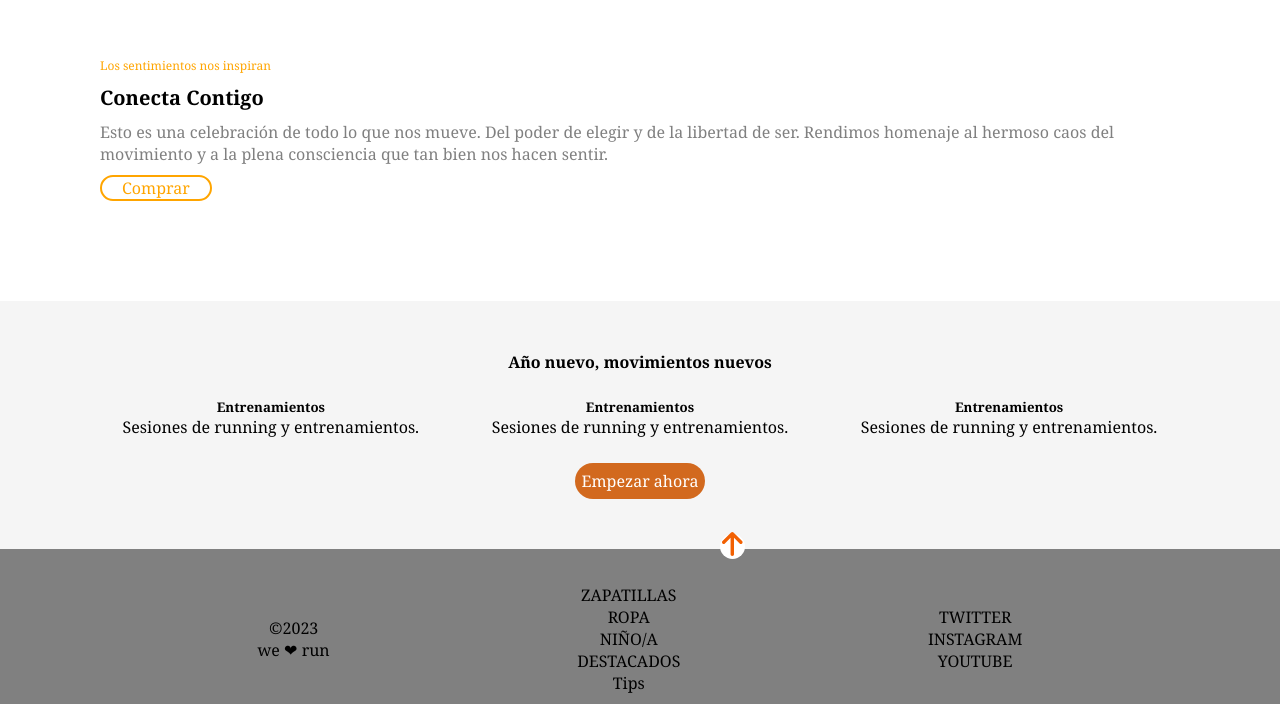
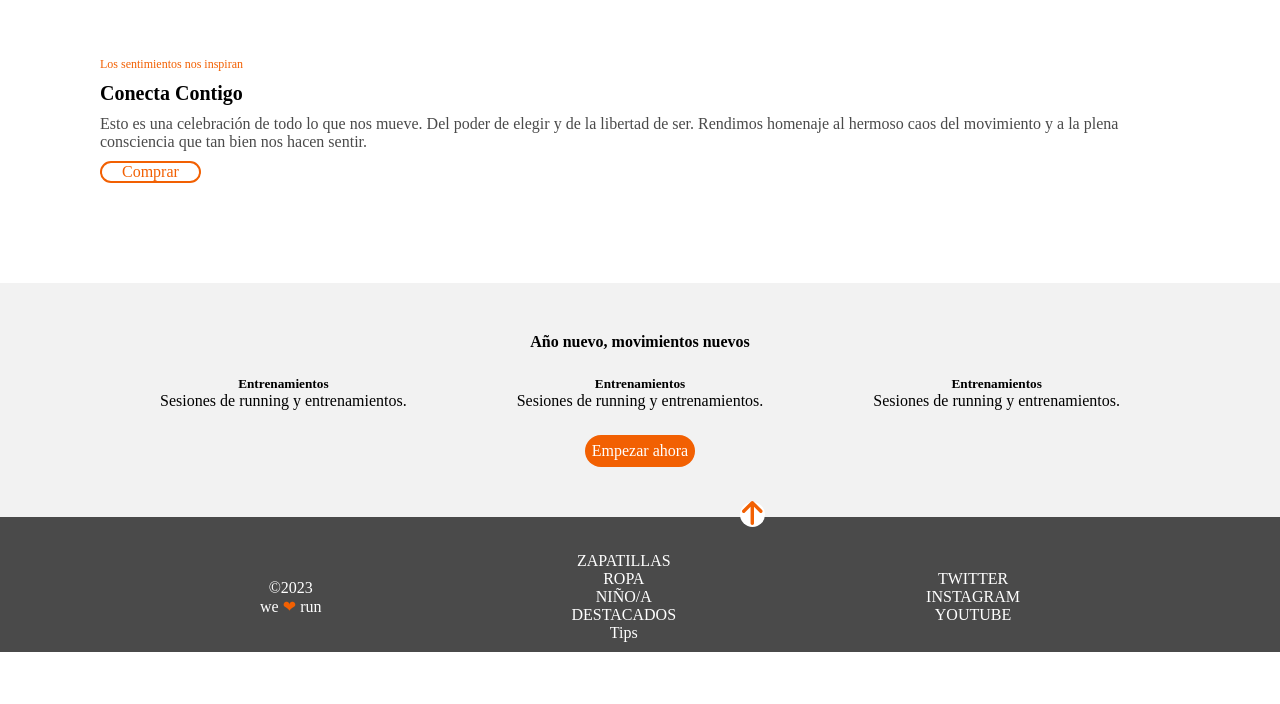
Before and after one commit to Adalab/modulo-1-evaluacion-final-aminamrc, a website built with Vite: page src/index.html in a window 1280 px wide. Shown: the part 843-1547 px from the top of the page. After the commit the page ends 1495 px from the top, so only its background shows below. Built offline with nearby package versions, Linux system fonts and the light colour scheme; files whose address does not match are found by name.

Commit message:
queries added

```diff
--- a/src/index.html
+++ b/src/index.html
@@ -4,7 +4,7 @@
     <meta charset="UTF-8" />
     <meta name="viewport" content="width=device-width, initial-scale=1" />
     <title> Modulo 1 Evaluacion Final Aminamrc </title>
-    <link href="https://fonts.googleapis.com/css?family=Roboto&display=swap" rel="stylesheet" />
+    <link href="'https://fonts.googleapis.com/css2?family=Roboto+Slab&display=swap" rel="stylesheet" />
 
     <link rel="icon" href="./images/favicon.png" />
     <link rel="stylesheet" href="./scss/main.scss">
--- a/src/partials/footer.html
+++ b/src/partials/footer.html
@@ -8,19 +8,19 @@
     <nav class="menu_footer">
         <ul class="menu_list_footer">
             <li> ©2023 </li>
-            <li> we ❤︎ run </li>
+            <li> we <span class="heart"> ❤︎ </span> run </li>
         </ul>
         <ul class="menu_list_footer">
-            <li> ZAPATILLAS  </li>
-            <li> ROPA  </li>
-            <li> NIÑO/A </li>
-            <li> DESTACADOS </li>
-            <li> Tips </li>
+            <li> <a href="https://adalab.es/"> ZAPATILLAS </a> </li>
+            <li> <a href="https://adalab.es/"> ROPA </a>  </li>
+            <li> <a href="https://adalab.es/"> NIÑO/A </a>  </li>
+            <li> <a href="https://adalab.es/"> DESTACADOS </a>  </li>
+            <li> <a href="https://adalab.es/"> Tips </a>  </li>
         </ul>
         <ul class="menu_list_footer">
-            <li> TWITTER </li>
-            <li> INSTAGRAM </li>
-            <li> YOUTUBE </li>
+            <li> <a href="https://adalab.es/"> TWITTER </a>  </li>
+            <li> <a href="https://adalab.es/"> INSTAGRAM </a>  </li>
+            <li> <a href="https://adalab.es/"> YOUTUBE </a>  </li>
         </ul>
     </nav>
 
--- a/src/partials/header.html
+++ b/src/partials/header.html
@@ -1,13 +1,13 @@
 <header class="header">
     <div class="ico-menu" >
-        <a href="#">
+        <a href="https://adalab.es/">
         <img src="./images/ico-menu.svg" alt="hamburgesa">
         </a>
     </div>
     <article class="texto">
         <h1> HASTA UN 50% DE DESCUENTO </h1>
         <p> Ya estan aqui las ofertas de fin de temporada </p>
-        <a href="#">
+        <a href="#title2">
         <img src="./images/ico-scroll-down.svg" alt="link">
         </a>
     </article>
--- a/src/partials/section2.html
+++ b/src/partials/section2.html
@@ -1,8 +1,8 @@
 <section class="section2">
 
-        <h4> Año nuevo, movimientos nuevos </h4>
-        <div class="container2">
+        <h4 class="title2"> Año nuevo, movimientos nuevos </h4>
 
+            <div class="container2">
             <article class="text2">
             <h5> Entrenamientos </h5>
             <p>   Sesiones de running y entrenamientos. </p>
--- a/src/scss/core/_reset.scss
+++ b/src/scss/core/_reset.scss
@@ -1,5 +1,5 @@
 * {
-  font-family: Cambria, Cochin, Georgia, Times, 'Times New Roman', serif;
+  font-family: 'Roboto Slab', serif;
   box-sizing: border-box;
   margin: 0;
   padding: 0;
--- a/src/scss/core/_variables.scss
+++ b/src/scss/core/_variables.scss
@@ -4,3 +4,11 @@ $font-main: 'Roboto', sans-serif;
 // colors
 $color-bg: #f3f4f5;
 $color-secondary: #999;
+
+
+$black: #000;
+$greyish-brown: #4a4a4a;
+$bright-orange: #f26002;
+$white-two: #f2f2f2;
+$white: #fff;
+$black-20: rgba(0, 0, 0, 0.2);
--- a/src/scss/layout/_footer.scss
+++ b/src/scss/layout/_footer.scss
@@ -1,18 +1,27 @@
 .footer {
     width: 100%;
-    background-color: grey;
+    background-color: $greyish-brown;
+
 }
 
 .ico-arrow {
     width: 25px;
     height: 25px;
-    background-color: white;
+    background-color: $white;
     border-radius: 50%;
     display: flex;
     justify-content: center;
     align-items: center;
-    transform: translate(720px,-15px);
+    transform: translate(740px,-15px);
     padding:5px;
+    @media (max-width:768px) {
+
+        transform: translate(350px,-15px);
+      }
+      @media (max-width:320px) {
+
+        transform: translate (350px,-15px);
+      }
 
 }
 
@@ -23,9 +32,31 @@
     align-items: center;
     text-align: center;
     padding: 10px;
+    color: $white;
+
+    @media (max-width:768px) {
+
+        display: flex;
+        flex-direction: row;
+        gap:10px;
+        font-size: smaller;
+      }
+      @media (max-width:320px) {
+
+        display: flex;
+        flex-direction: column;
+        gap:10px;
+        font-size: smaller;
+      }
 
 
 
+}
+
+.menu_list_footer a {
+    list-style: none;
+    text-decoration: none;
+    color: $white;
 }
 
 .menu_list_footer {
@@ -34,5 +65,15 @@
     justify-content: center;
     align-items: center;
     text-align: center;
-     list-style: none;
+    list-style: none;
+     a {
+        text-decoration: none;
+        color: $white;
+    }
+
+
 }
+
+.heart {
+    color: $bright-orange;
+}
--- a/src/scss/layout/_header.scss
+++ b/src/scss/layout/_header.scss
@@ -1,21 +1,26 @@
 .header {
 
   background-image: url("../images/cover.jpeg");
-  width: 100vw;
+  width: 100%;
   height: 100vh;
-  background-size: 100%;
+  background-size: 100% 100%;
+  background-repeat: no-repeat;
+  font-family: var(--font-family);
+
+
+  }
 
 
 
 
-}
+
 
 .ico-menu {
   width: 45px;
   height: 45px;
   padding:10px ;
-  background-color: #f26002 ;
-
+  background-color: $bright-orange ;
+  position:fixed;
 
 
 
@@ -25,7 +30,7 @@
   display: flex;
   flex-direction:column;
   align-items: center;
-  color: white;
+  color: $white;
   padding: 280px 100px 90px 120px;
   gap:20px;
   text-shadow: 0 2px 5px rgba(0, 0, 0, 0.5);
@@ -38,6 +43,12 @@ h1 {
   line-height: 1.32;
   letter-spacing: normal;
   text-align: center;
+  @media (max-width:768px) {
+    font-size: 35px;
+  }
+  @media (max-width:350px) {
+    font-size: 20px;
+  }
 }
 
 p {
@@ -53,7 +64,7 @@ p {
 a {
   width: 30px;
   height: 30px;
-  background-color: white;
+  background-color: var(--white);
   border-radius: 50%;
   display: flex;
   justify-content: center;
@@ -61,13 +72,3 @@ a {
 }
 
 }
-
-/* text-shadow: 0 2px 5px rgba(0, 0, 0, 0.5);
-  font-family: RobotoSlab;
-  font-size: 40px;
-  font-weight: bold;
-  font-stretch: normal;
-  font-style: normal;
-  line-height: 1.32;
-  letter-spacing: normal;
-  text-align: center;*/
--- a/src/scss/layout/_section1.scss
+++ b/src/scss/layout/_section1.scss
@@ -1,6 +1,7 @@
 .section1 {
     width: 100%;
-    background-color: white;
+    background-color: $white;
+
 }
 
 .text1 {
@@ -12,21 +13,38 @@
     padding: 100px;
     gap:10px;
 
+    @media (max-width:768px) {
+
+        display: flex;
+        flex-direction: column;
+        gap:10px;
+        font-size: smaller;
+      }
+      @media (max-width:320px) {
+
+        display: flex;
+        flex-direction: column;
+        gap:10px;
+        font-size: smaller;
+      }
+
+
+
 
     h2 {
         font-size: 12px;
-        color: orange;
+        color: $bright-orange;
         font-weight: lighter;
     }
 
     h3 {
         font-size: 20px;
-        color: black;
+        color: $black;
         font-weight:bold ;
     }
 
     p {
-        color: gray;
+        color: $greyish-brown;
     }
 
 }
@@ -34,12 +52,12 @@
 
 
 .rectangulo1 {
-    border: solid 2px orange;
+    border: solid 2px $bright-orange;
     border-radius: 20px;
     width: fit-content;
     a {
     padding: 20px;
     text-decoration: none;
-    color: orange;
+    color: $bright-orange;
 }
 }
--- a/src/scss/layout/_section2.scss
+++ b/src/scss/layout/_section2.scss
@@ -1,20 +1,22 @@
 .section2 {
     width: 100%;
-    background-color: whitesmoke;
+    background-color: $white-two;
     padding: 20px;
     display: flex;
     flex-direction: column;
     padding: 50px;
     gap: 25px;
 
+
 }
 
-h4 {
+.title2 {
     display: flex;
     flex-direction: column;
     justify-content: center;
     align-items: center;
     text-align: center;
+    color: $black;
 }
 
 
@@ -23,6 +25,21 @@ h4 {
     display: flex;
     flex-direction: row;
     justify-content: space-evenly;
+    color: $black;
+    @media (max-width:768px) {
+
+        display: flex;
+        flex-direction: row;
+        gap:10px;
+        font-size: smaller;
+      }
+      @media (max-width:320px) {
+
+        display: flex;
+        flex-direction: column;
+        gap:10px;
+        font-size: smaller;
+      }
 }
 
 .text2 {
@@ -35,7 +52,7 @@ h4 {
 .rectangulo2 {
     display: flex;
     justify-content: center;
-    background-color: chocolate;
+    background-color: $bright-orange;
     width: fit-content;
     border-radius: 20px;
     width: fit-content;
@@ -44,5 +61,5 @@ h4 {
    a {
     padding: 7px;
     text-decoration: none;
-    color: white;}
+    color: $white;}
 }
```
Also changed, not shown: src/scss/core/_reset.css, src/scss/core/_variables.css (added), src/scss/layout/_footer.css, src/scss/layout/_header.css, src/scss/layout/_section1.css, src/scss/layout/_section2.css.
